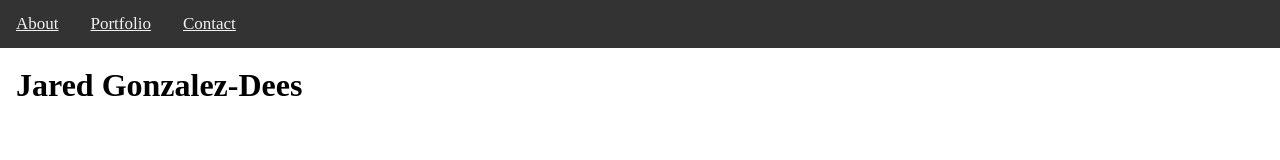
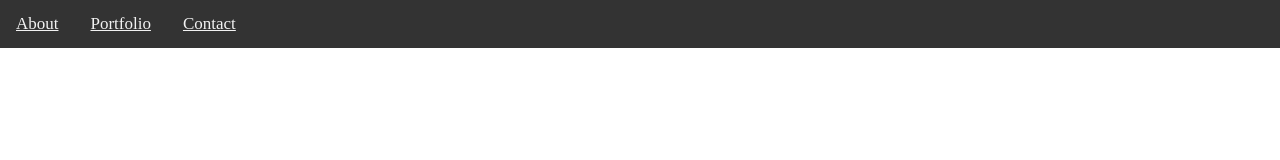
Before and after one commit to Squareof3/Basic-Portfolio, a plain HTML site: page index.html in a window 1280 px wide. Drawn offline with Linux system fonts and the light colour scheme.

Commit message:
Updated Index

```diff
--- a/index.html
+++ b/index.html
@@ -34,5 +34,5 @@
 		<a href="Contact">Contact</a>
 	</div>
 
-	<div class="main">
-		<h1>Jared Gonzalez-Dees</h1>
+	<div class="about-me>
+		>
```
